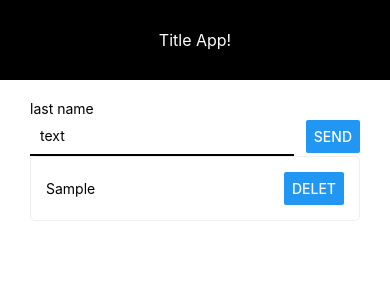
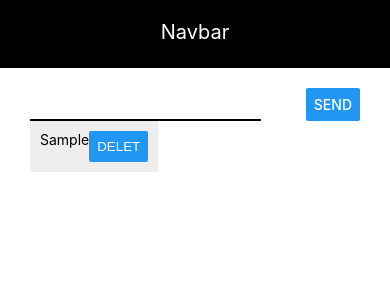
Before and after one commit to GaponovAlexey/react-native-demo, a React Native app: screen / in a window 390 px wide. Both pictures are taken after typing "Sample" into the empty fields and a click on the button "SEND". Shown: the top 300 px of the page. Built offline with nearby package versions, Linux system fonts and the light colour scheme.

Commit message:
two work

```diff
--- a/App.js
+++ b/App.js
@@ -1,39 +1,34 @@
 import React, { useState } from 'react';
 import { FlatList, ScrollView, StyleSheet, Text, View } from 'react-native';
 import { AddTodo } from './src/AddTodo';
-import Navbar from './src/Navbar';
+import { Navbar } from './src/Navbar';
 import Todo from './src/Todo';
 
 export default function App() {
   const [value, setValue] = useState([])
   const newTodo = title => {
-    setValue(prev => [{
+    setValue(e => [{
       id: Date.now().toString(),
       title
-    }, ...prev])
+    }, ...e])
+  }
+  const remuveTodo = id => {
+    setValue(e => e.filter(todo => todo.id !== id))
   }
 
-
-  const removeTodo = id => {
-    setValue(prev => prev.filter(prev => prev.id !== id))
-  }
-
-
   return (
-    <View >
-      <Navbar title='Title App!' ></Navbar>
+    <View>
+      <Navbar title='Navbar' />
       <View style={ styles.container } >
-        <Text>last name</Text>
-        <AddTodo
-          onSubmit={ newTodo }
-        />
-        <FlatList
-          data={ value }
-          renderItem={ ({ item }) => (<Todo
-            onRemove={ removeTodo }
-            todo={ item } />) }
-          keyExtractor={ item => item.id.toString() }
-        />
+        <AddTodo  onSubmit={ newTodo } />
+        <Text>
+          <FlatList
+            data={ value }
+            renderItem={ ({ item }) => (<Todo onRemove={ remuveTodo } key={ item.id }
+              todo={ item }
+            />) }
+          />
+        </Text>
       </View>
     </View>
   );
--- a/src/AddTodo.js
+++ b/src/AddTodo.js
@@ -1,5 +1,5 @@
 import React, { useState } from 'react'
-import { Alert, Button, StyleSheet, TextInput, View, ScrollView } from 'react-native'
+import { Alert, Button, StyleSheet, Text, TextInput, View } from 'react-native'
 
 export function AddTodo({ onSubmit }) {
 	const [value, setValue] = useState('')
@@ -10,30 +10,25 @@ export function AddTodo({ onSubmit }) {
 		}
 	}
 
+
 	return (
-		<View style={ styles.wraper }>
-				<TextInput style={ styles.input }
-					value={ value }
-					onChangeText={ setValue }
-					placeholder='text'
-					autoCorrect={ false }
-					autoCapitalize='none'
-					keyboardType='default'
-				/>
-			<Button title='Send' onPress={ click } />
+		<View style={ styles.addb }>
+			<TextInput
+				value={ value }
+				onChangeText={ setValue }
+				style={ styles.text } />
+			<Button title='send' onPress={ click } />
 		</View>
 	)
 }
 
 const styles = StyleSheet.create({
-	wraper: {
+	addb: {
 		flexDirection: 'row',
-		alignItems: 'center',
 		justifyContent: 'space-between',
 	},
-	input: {
-		padding: 10,
+	text: {
+		width: '70%',
 		borderBottomWidth: 2,
-		width: '80%',
 	}
 })
--- a/src/Navbar.js
+++ b/src/Navbar.js
@@ -1,22 +1,24 @@
 import React from 'react'
-import { ColorPropType, StyleSheet, Text, View } from 'react-native'
+import { StyleSheet, Text, View } from 'react-native'
 
-export default function Navbar({ title }) {
+export function Navbar({ title }) {
 	return (
-		<View style={ styles.container }>
-			<Text style={ styles.text }>{title}</Text>
-		</View>
+		<View style={ styles.navbar } >
+			<Text style={ styles.text }>{ title }</Text>
+		</View >
 	)
 }
 
 const styles = StyleSheet.create({
-	container: {
-		padding: 30,
+	navbar: {
+		backgroundColor: '#000',
 		alignItems: 'center',
-		backgroundColor: '#000',
+		justifyContent: 'space-between',
+		padding: 20,
 	},
 	text: {
+		fontSize: 20,
+		marginBottom: 4,
 		color: '#fff',
-		fontSize: 16,
 	}
 })
--- a/src/Todo.js
+++ b/src/Todo.js
@@ -1,26 +1,31 @@
 import React from 'react'
-import { StyleSheet, Text, View, TouchableOpacity, Alert, Button } from 'react-native'
+import { Button, StyleSheet, Text, View } from 'react-native'
 
 export default function Todo({ todo, onRemove }) {
+
 	return (
-		<TouchableOpacity >
-			<View style={ styles.todo }>
-				<Text>{ todo.title }</Text>
-				<Button title='delet' onPress={ () => onRemove(todo.id) } />
-			</View>
-		</TouchableOpacity >
+		<View style={ { ...styles.todos } }  >
+			<Text>{ todo.title }</Text>
+			<Button style={styles.text} title='delet' onPress={ () => onRemove(todo.id) } />
+		</View>
 	)
 }
 
 const styles = StyleSheet.create({
-	todo: {
+	todos: {
 		flexDirection: 'row',
 		justifyContent: 'space-between',
-		alignItems: 'center',
-		padding: 15,
-		borderRadius: 5,
-		borderColor: '#eee',
-		borderWidth: 1,
-		marginBottom: 2,
+
+		backgroundColor: '#eee',
+		borderRadius: 1,
+		padding: 10,
+		marginBottom: 6,
+
+
+	},
+	text: {
+		justifyContent: 'flex-end',
+		flexDirection: 'row',
+
 	}
 })
```
